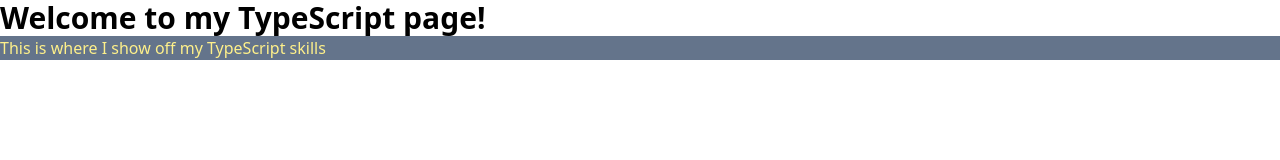
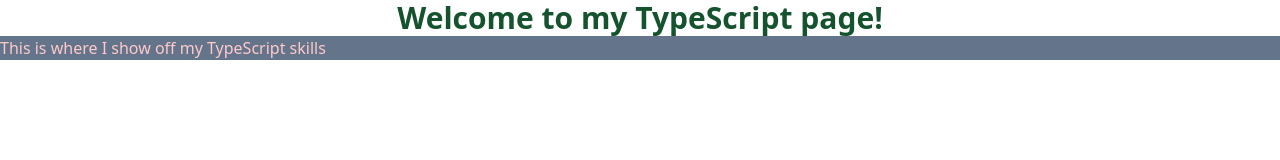
Before and after one commit to thortek/DGM2760_Spring2023_TypeScript, a website with bundled scripts: page index.html in a window 1280 px wide. Built offline with nearby package versions, Linux system fonts and the light colour scheme.

Commit message:
Got all configuration working like a boss!

```diff
--- a/index.html
+++ b/index.html
@@ -9,7 +9,7 @@
     <script src="/dist/script.js" defer></script>
 </head>
 <body>
-    <h1 class="text-3xl font-bold">Welcome to my TypeScript page!</h1>
-    <h2 class="bg-slate-500 text-yellow-200">This is where I show off my TypeScript skills</h2>
+    <h1 class="text-green-900 text-3xl font-bold text-center">Welcome to my TypeScript page!</h1>
+    <h2 class="bg-slate-500 text-red-200">This is where I show off my TypeScript skills</h2>
 </body>
 </html>
--- a/package.json
+++ b/package.json
@@ -5,12 +5,16 @@
   "main": "script.js",
   "scripts": {
     "test": "echo \"Error: no test specified\" && exit 1",
-    "dev": "lite-server"
+    "compileTS": "npx tsc -w",
+    "compileTailWind": "npx tailwindcss -i ./src/input.css -o ./dist/output.css --minify --watch",
+    "server": "lite-server",
+    "dev": "npm-run-all --parallel --race compileTS compileTailWind server"
   },
   "author": "",
   "license": "ISC",
   "devDependencies": {
     "lite-server": "^2.6.1",
+    "npm-run-all": "^4.1.5",
     "tailwindcss": "^3.2.4",
     "typescript": "^4.9.4"
   }
--- a/src/script.ts
+++ b/src/script.ts
@@ -2,6 +2,6 @@
 
 const thor = 'Strongest Avenger'
 
-let stark = 'Whiny science guy'
+let stark = 'Whiny technology guy'
 
-console.log(thor)
+console.log(thor, stark)
--- a/tailwind.config.js
+++ b/tailwind.config.js
@@ -1,7 +1,9 @@
 /** @type {import('tailwindcss').Config} */
 module.exports = {
-  content: ["./src/**/*.{html,js}",
-  './index.html'],
+  content: [
+    "./src/**/*.{html,ts}",
+    './index.html'
+  ],
   theme: {
     extend: {},
   },
```
Also changed, not shown: dist/numberFunction.js (added), dist/output.css, dist/script.js, src/numberFunction.ts (renamed from src/script_test.ts), 1 other file.
